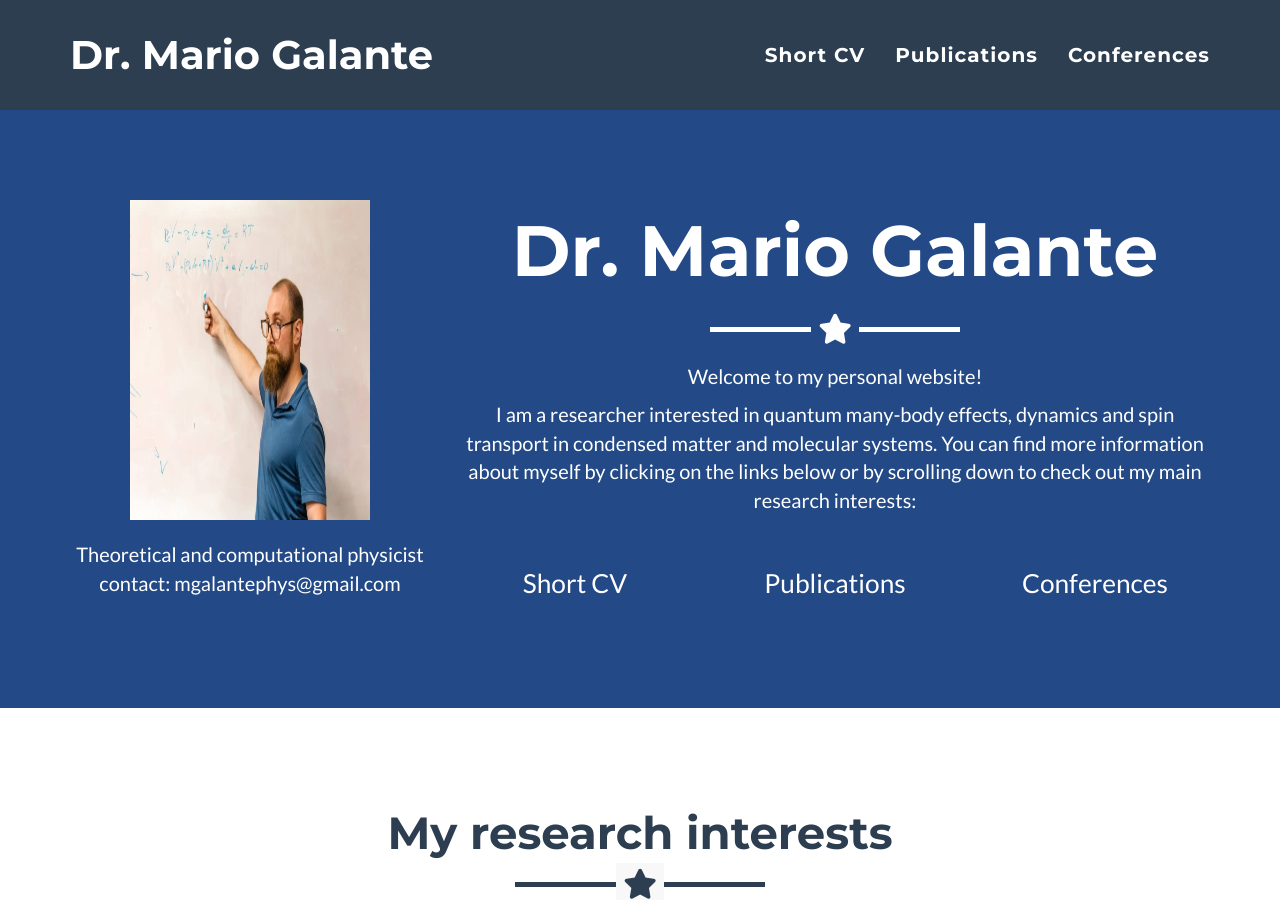
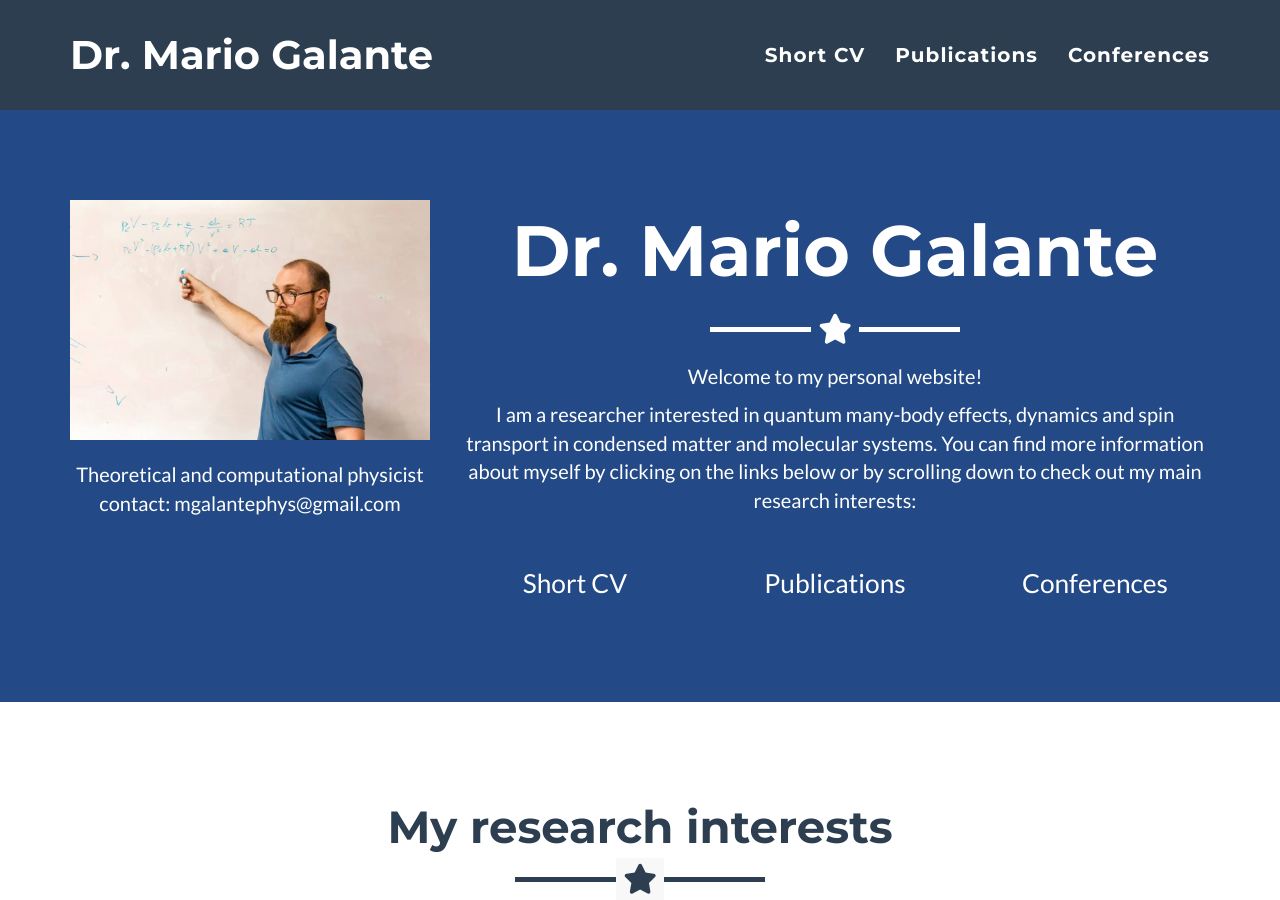
Before and after one commit to galante-mario/galante-mario.github.io, a Jekyll site: the page built from index.html, in a window 1280 px wide and 900 px high. Built offline with Jekyll 4.4.1, drawn with Linux system fonts in a browser that asks for light colours.

Commit message:
moving profile image size in css

```diff
--- a/_includes/header.html
+++ b/_includes/header.html
@@ -4,7 +4,7 @@
   <div class="container">
     <div class="row">
       <div class="col-lg-4">
-        <img class="img-responsive" src="img/photo_work.jpg" alt="profile-pic" style="width:240px;height:320px;" />
+        <img class="img-responsive" src="img/photo_work.jpg" alt="profile-pic" />
         <p>
           Theoretical and computational physicist
           <br>
```
